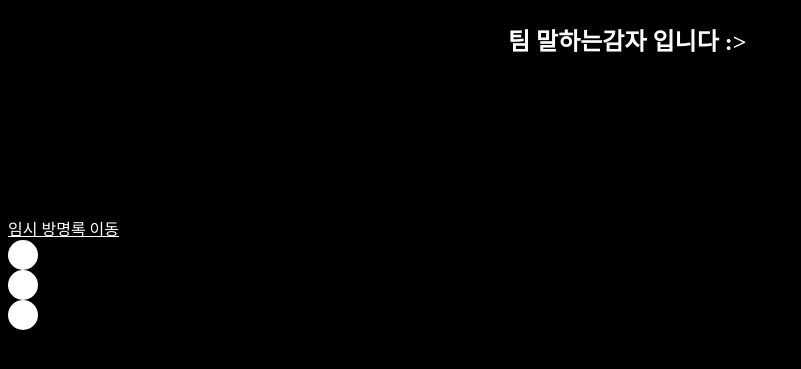
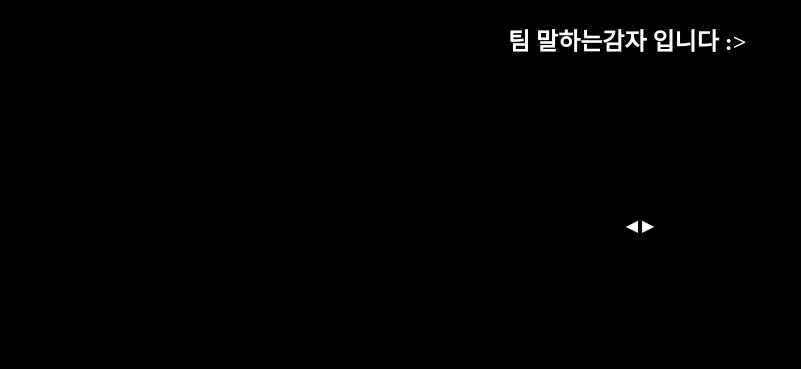
Before and after one commit to hgyeom/speaking-potato, a Flask app: page / in a window 1280 px wide. Shown: the part 303-672 px from the top of the page, without its empty margins (0-801 px from the left). Run offline with Flask 3, Linux system fonts and the light colour scheme; some libraries are stand-ins or nearby versions.

Commit message:
page move <a> 태그 추가

```diff
--- a/static/css/member_style.css
+++ b/static/css/member_style.css
@@ -147,7 +147,5 @@ body {
 
 .footer {
   color: white;
-  display: flex;
-  flex-direction: column;
-  align-items: center;
+  text-align: center;
 }
--- a/templates/index.html
+++ b/templates/index.html
@@ -62,16 +62,9 @@
 
       /* 하단 막대 */
       .footer {
-        display: flex;
+        text-align: center;
       }
-      .circle1,
-      .circle2,
-      .circle3 {
-        width: 30px;
-        height: 30px;
-        border-radius: 50%;
-        background-color: white;
-      }
+
     </style>
 
     <!-- js -->
@@ -111,11 +104,9 @@
 
 
     <!-- 하단 막대 -->
-    <div content="footer">
-      <a href="guestbook">임시 방명록 이동</a>
-      <div class="circle1"></div>
-      <div class="circle2"></div>
-      <div class="circle3"></div>
+    <div class="footer">
+    <a class="btn btn-primary" onclick="location.reload();" >◀</a>
+    <a class="btn btn-primary" onclick="location.href='http://localhost:5000/members'">▶</a>
     </div>
   </body>
 </html>
```
Also changed, not shown: templates/guestbook.html (+23 -22 lines), templates/members.html (+9 -6 lines), app.py (line endings or trailing spaces).
